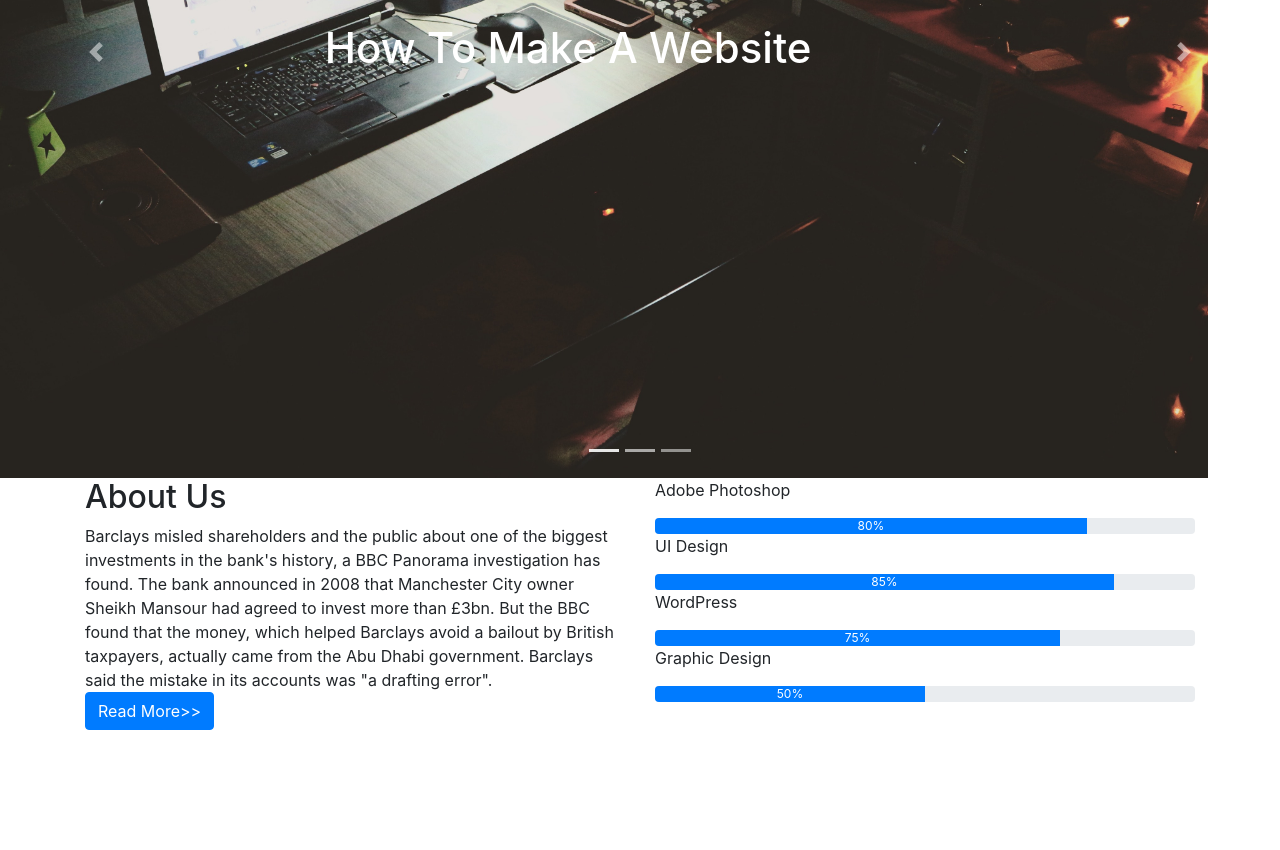
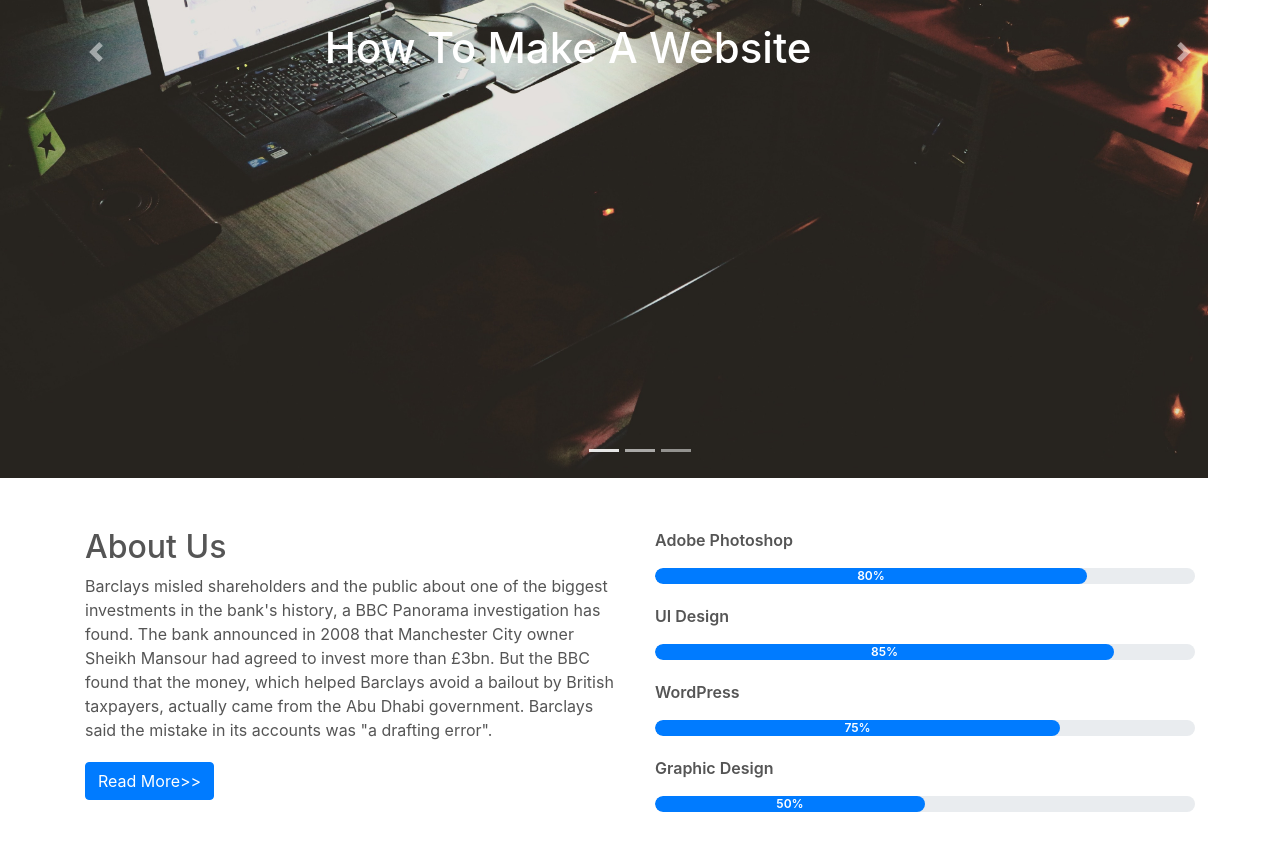
Before and after one commit to arpitsomani8/Business-Website-Bootstrap, a website: page index.html in a window 1280 px wide. Shown: the part 440-1290 px from the top of the page. Before the commit the page ends 1170 px from the top, so only its background shows below. Drawn offline with nearby package versions, Linux system fonts and the light colour scheme.

Commit message:
About css

```diff
--- a/css/style.css
+++ b/css/style.css
@@ -48,3 +48,27 @@ width: 100%;
     color:#fff;
     font-size:42px;
 }
+/*----about----*/
+#about{
+    padding-top:50px;
+    padding-bottom:50px;
+    color:#555;
+}
+#about .btn{
+    margin-top:20px;
+    margin-bottom: 30px;
+}
+.about-content{
+    padding-top: 20px;
+}
+.skills-bar{
+    margin-bottom: 6px;
+    font-weight: 600;
+}
+.progress-bar{
+    border-radius: 16px;
+}
+.progress{
+    border-radius: 16px !important;
+    margin-bottom: 20px;
+}
```
